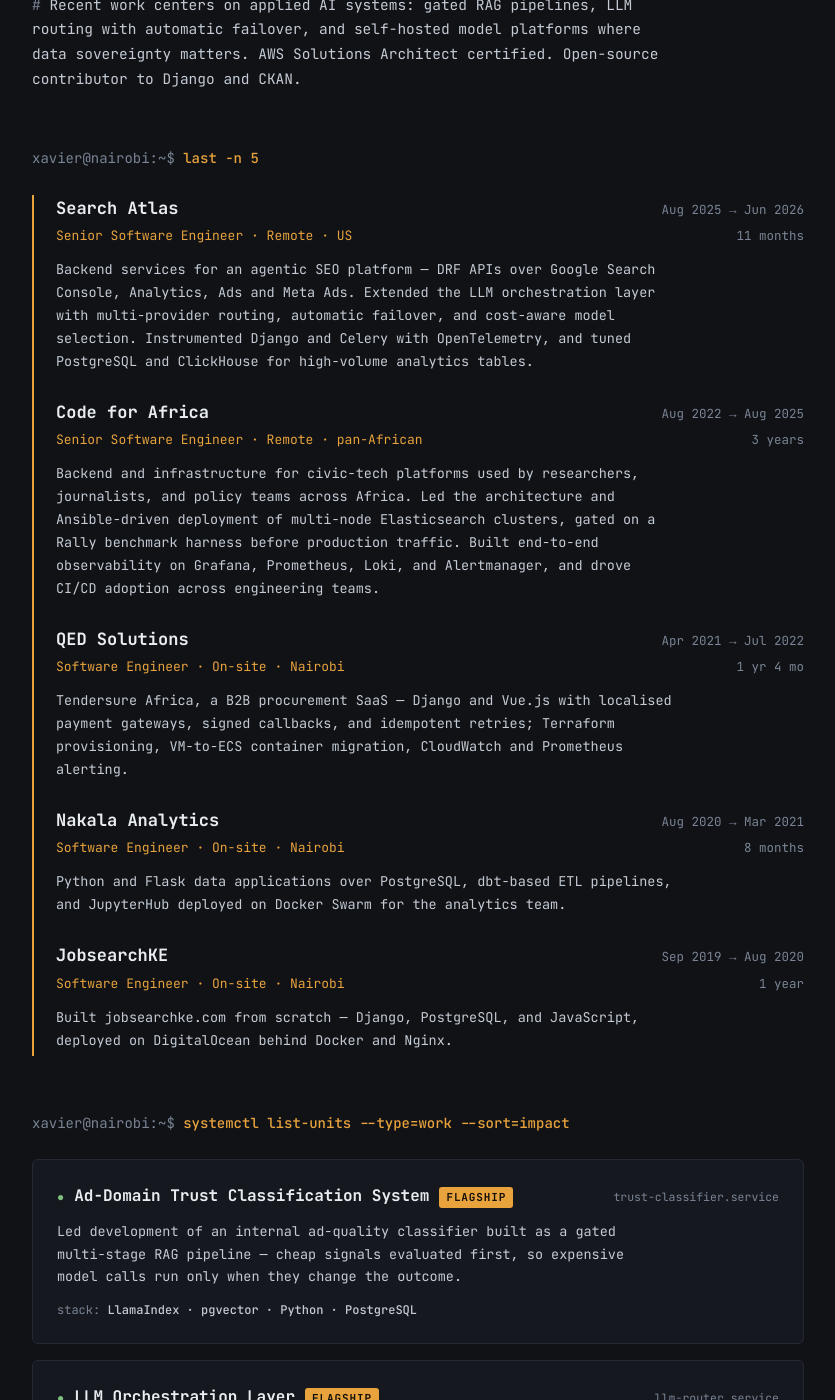
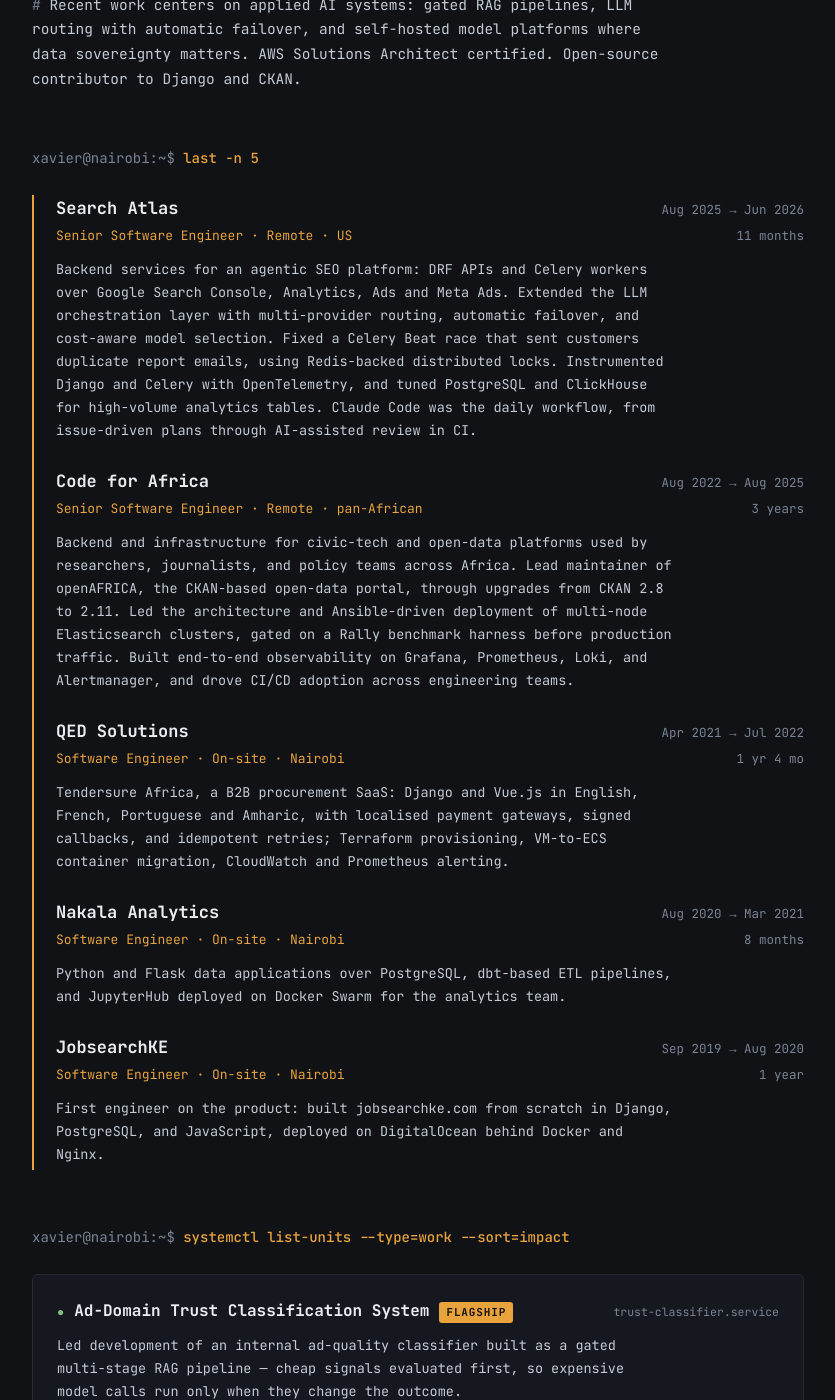
Before and after one commit to thepsalmist/thepsalmist.github.io, a Jekyll site: the page built from index.html, in a window 1280 px wide and 1400 px high, scrolled down 743 px. Shown: the whole window, without its empty margins (222-1057 px from the left). Built offline with Jekyll 4.4.1, drawn with Linux system fonts in a browser that asks for light colours; some of the changed text lies outside the part shown.

Commit message:
Update the resume and bring the homepage in line with it
Replaces assets/resume.pdf with the September 2026 revision and carries
its new content onto the homepage:

- Search Atlas: Celery ingestion workers, the Celery Beat race that sent
  duplicate report emails (fixed with Redis-backed locks), and the daily
  Claude Code workflow.
- Code for Africa: lead maintainer of openAFRICA through CKAN 2.8 to 2.11,
  plus a new openAFRICA card in the work section.
- QED: localisation into English, French, Portuguese and Amharic.
- JobsearchKE: first engineer on the product.
- Trading system card reframed to match the resume: live XAU/USD, parallel
  strategy configs, backtester-gated changes, limits enforced in code.
- stack.yml gains RabbitMQ, asyncio, Alembic, GCP, Linux and pytest.

The MT5 name stays on the trading card even though the resume drops it.
PostgreSQL tuning on Sensors.Africa and Wazimap-NG, and the GCP TPU and
Outline VPN work, are left to the PDF to keep the Code for Africa entry
short.

```diff
--- a/index.html
+++ b/index.html
@@ -33,7 +33,7 @@
         <span class="role">Senior Software Engineer · Remote · US</span>
         <span class="dur">11 months</span>
       </div>
-      <p>Backend services for an agentic SEO platform — DRF APIs over Google Search Console, Analytics, Ads and Meta Ads. Extended the LLM orchestration layer with multi-provider routing, automatic failover, and cost-aware model selection. Instrumented Django and Celery with OpenTelemetry, and tuned PostgreSQL and ClickHouse for high-volume analytics tables.</p>
+      <p>Backend services for an agentic SEO platform: DRF APIs and Celery workers over Google Search Console, Analytics, Ads and Meta Ads. Extended the LLM orchestration layer with multi-provider routing, automatic failover, and cost-aware model selection. Fixed a Celery Beat race that sent customers duplicate report emails, using Redis-backed distributed locks. Instrumented Django and Celery with OpenTelemetry, and tuned PostgreSQL and ClickHouse for high-volume analytics tables. Claude Code was the daily workflow, from issue-driven plans through AI-assisted review in CI.</p>
     </div>
 
     <div class="job">
@@ -45,7 +45,7 @@
         <span class="role">Senior Software Engineer · Remote · pan-African</span>
         <span class="dur">3 years</span>
       </div>
-      <p>Backend and infrastructure for civic-tech platforms used by researchers, journalists, and policy teams across Africa. Led the architecture and Ansible-driven deployment of multi-node Elasticsearch clusters, gated on a Rally benchmark harness before production traffic. Built end-to-end observability on Grafana, Prometheus, Loki, and Alertmanager, and drove CI/CD adoption across engineering teams.</p>
+      <p>Backend and infrastructure for civic-tech and open-data platforms used by researchers, journalists, and policy teams across Africa. Lead maintainer of openAFRICA, the CKAN-based open-data portal, through upgrades from CKAN 2.8 to 2.11. Led the architecture and Ansible-driven deployment of multi-node Elasticsearch clusters, gated on a Rally benchmark harness before production traffic. Built end-to-end observability on Grafana, Prometheus, Loki, and Alertmanager, and drove CI/CD adoption across engineering teams.</p>
     </div>
 
     <div class="job">
@@ -57,7 +57,7 @@
         <span class="role">Software Engineer · On-site · Nairobi</span>
         <span class="dur">1 yr 4 mo</span>
       </div>
-      <p>Tendersure Africa, a B2B procurement SaaS — Django and Vue.js with localised payment gateways, signed callbacks, and idempotent retries; Terraform provisioning, VM-to-ECS container migration, CloudWatch and Prometheus alerting.</p>
+      <p>Tendersure Africa, a B2B procurement SaaS: Django and Vue.js in English, French, Portuguese and Amharic, with localised payment gateways, signed callbacks, and idempotent retries; Terraform provisioning, VM-to-ECS container migration, CloudWatch and Prometheus alerting.</p>
     </div>
 
     <div class="job">
@@ -81,7 +81,7 @@
         <span class="role">Software Engineer · On-site · Nairobi</span>
         <span class="dur">1 year</span>
       </div>
-      <p>Built jobsearchke.com from scratch — Django, PostgreSQL, and JavaScript, deployed on DigitalOcean behind Docker and Nginx.</p>
+      <p>First engineer on the product: built jobsearchke.com from scratch in Django, PostgreSQL, and JavaScript, deployed on DigitalOcean behind Docker and Nginx.</p>
     </div>
   </div>
 </section>
@@ -129,6 +129,15 @@
 
   <article class="svc">
     <div class="svc-head">
+      <span class="status running">●</span><h3>openAFRICA</h3>
+      <span class="unit">openafrica.service</span>
+    </div>
+    <p>Lead maintainer of Code for Africa's CKAN-based open-data portal and its custom extensions. Carried it through CKAN upgrades from 2.8 to 2.11, including the move to Python 3, and migrated its legacy controllers to Flask blueprints.</p>
+    <div class="meta">stack: <b>CKAN · Python · Flask</b></div>
+  </article>
+
+  <article class="svc">
+    <div class="svc-head">
       <span class="status running">●</span><h3>Mediacloud Story-Indexer</h3>
       <span class="unit">story-indexer.service</span>
     </div>
@@ -160,7 +169,7 @@
       <span class="lvl personal">PERSONAL</span>
       <span class="unit">mt5-bot.service</span>
     </div>
-    <p>Modular Python bot on MetaTrader 5 with a shared-code backtester, Telegram notifications, and multi-config isolation via magic numbers.</p>
+    <p>Live XAU/USD trading bot in Python on MetaTrader 5, running several strategy configurations in parallel with Telegram trade notifications. Every strategy change is validated in a custom backtester against historical data before going live, with position and exposure limits enforced in code.</p>
     <div class="meta">stack: <b>Python · MetaTrader 5 · Tailscale</b></div>
   </article>
 </section>
@@ -169,10 +178,10 @@
   <div class="prompt"><span class="user">xavier@nairobi:~$</span> <span class="cmd">cat stack.yml</span></div>
   <div class="conf">
     <div class="row"><span class="k">languages:</span><span class="v">Python · JavaScript · TypeScript · SQL · Bash</span></div>
-    <div class="row"><span class="k">backend:</span><span class="v">Django · DRF · FastAPI · Flask · Celery</span></div>
-    <div class="row"><span class="k">data:</span><span class="v">PostgreSQL · ClickHouse · Elasticsearch · Redis · MongoDB</span></div>
-    <div class="row"><span class="k">cloud:</span><span class="v">AWS (EC2 · ECS · RDS · Lambda · S3 · Route 53) · Docker · Kubernetes · Terraform · Ansible</span></div>
-    <div class="row"><span class="k">ci/cd:</span><span class="v">GitHub Actions · GitLab CI · Bitbucket Pipelines</span></div>
+    <div class="row"><span class="k">backend:</span><span class="v">Django · DRF · FastAPI · Flask · Celery · RabbitMQ · asyncio</span></div>
+    <div class="row"><span class="k">data:</span><span class="v">PostgreSQL · ClickHouse · Elasticsearch · Redis · MongoDB · Alembic</span></div>
+    <div class="row"><span class="k">cloud:</span><span class="v">AWS (EC2 · ECS · RDS · Lambda · S3 · Route 53) · GCP · Docker · Kubernetes · Terraform · Ansible · Linux</span></div>
+    <div class="row"><span class="k">ci/cd:</span><span class="v">GitHub Actions · GitLab CI · Bitbucket Pipelines · pytest</span></div>
     <div class="row"><span class="k">observability:</span><span class="v">OpenTelemetry · Grafana · Prometheus · Loki · Tempo · Sentry</span></div>
     <div class="row"><span class="k">ai:</span><span class="v">LlamaIndex · pgvector · OpenRouter · Ollama · OpenWebUI</span></div>
     <div class="row"><span class="k">certs:</span><span class="v">AWS Solutions Architect – Associate (2025) · AWS Cloud Practitioner (2022)</span></div>
```
Also changed, not shown: 1 other file.
